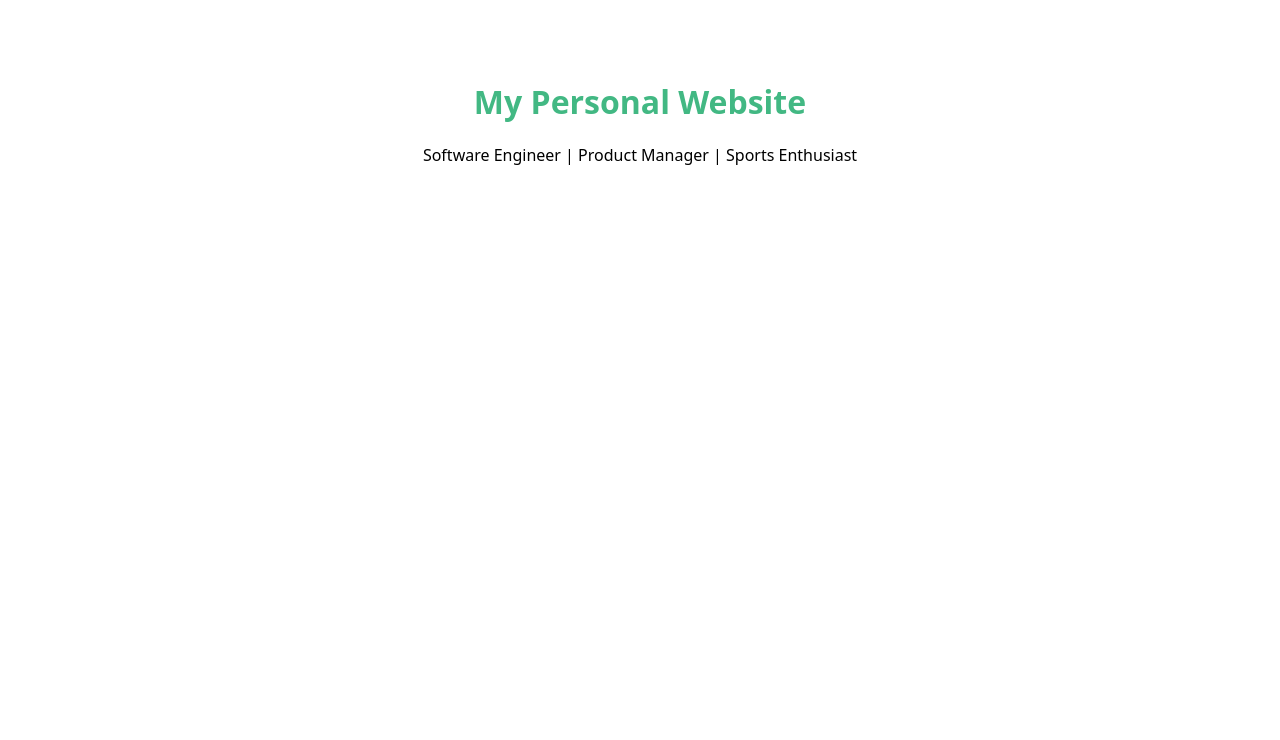
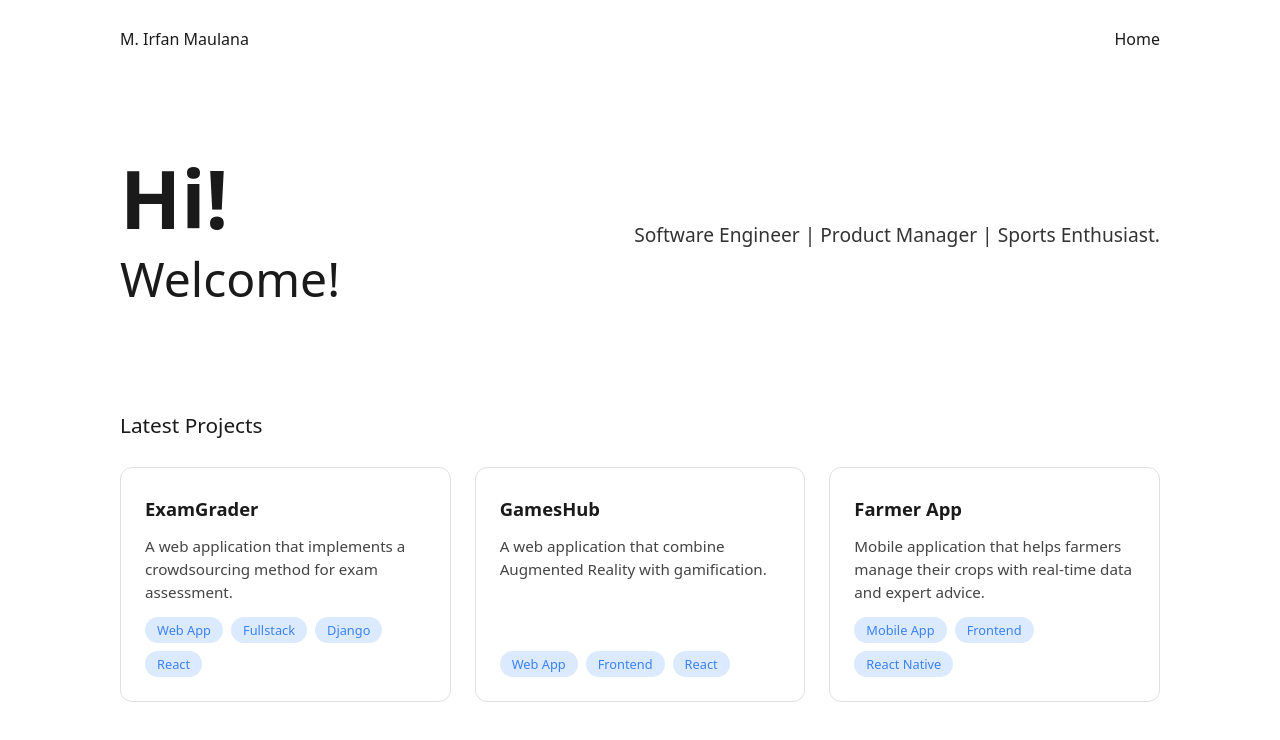
Before and after one commit to irfanmim/personal-website-fe, a Vue app: page /projects in a window 1280 px wide. Shown: the top 740 px of the page. Built offline with nearby package versions, Linux system fonts and the light colour scheme.

Commit message:
add init homepage

```diff
--- a/src/App.vue
+++ b/src/App.vue
@@ -1,22 +1,54 @@
 <template>
-  <main>
-    <h1>My Personal Website</h1>
-    <p>Software Engineer | Product Manager | Sports Enthusiast</p>
-  </main>
+  <div class="page">
+    <NavBar :name="owner" :links="navLinks" />
+    <HeroSection role="Software Engineer | Product Manager | Sports Enthusiast." />
+    <ProjectsSection :projects="projects" />
+  </div>
 </template>
 
 <script setup>
+import NavBar from './components/NavBar.vue'
+import HeroSection from './components/HeroSection.vue'
+import ProjectsSection from './components/ProjectsSection.vue'
+import { projects } from './data/projects.js'
+
+const owner = 'M. Irfan Maulana'
+const navLinks = [{ label: 'Home', href: '#' }]
 </script>
 
-<style scoped>
-main {
-  max-width: 700px;
-  margin: 80px auto;
-  text-align: center;
-  font-family: system-ui, Arial, sans-serif;
+<style>
+*,
+*::before,
+*::after {
+  box-sizing: border-box;
+  margin: 0;
+  padding: 0;
 }
 
-h1 {
-  color: #42b883;
+body {
+  font-family: system-ui, Arial, sans-serif;
+  color: #1a1a1a;
+  background: #fff;
 }
 </style>
+
+<style scoped>
+.page {
+  max-width: 1200px;
+  margin: 0 auto;
+  padding: 0 24px;
+  min-height: 100vh;
+}
+
+@media (min-width: 640px) {
+  .page {
+    padding: 0 48px;
+  }
+}
+
+@media (min-width: 1024px) {
+  .page {
+    padding: 0 80px;
+  }
+}
+</style>
--- /dev/null
+++ b/src/components/HeroSection.vue
@@ -0,0 +1,82 @@
+<template>
+  <section class="hero">
+    <div class="hero-left">
+      <h1 class="hero-hi">Hi!</h1>
+      <h2 class="hero-welcome">Welcome!</h2>
+    </div>
+    <div class="hero-right">
+      <p class="hero-role">{{ role }}</p>
+    </div>
+  </section>
+</template>
+
+<script setup>
+defineProps({
+  role: {
+    type: String,
+    required: true,
+  },
+})
+</script>
+
+<style scoped>
+.hero {
+  display: flex;
+  flex-direction: column;
+  gap: 24px;
+  padding: 48px 0 64px;
+}
+
+.hero-hi {
+  font-size: 3.5rem;
+  font-weight: 700;
+  line-height: 1;
+}
+
+.hero-welcome {
+  font-size: 2rem;
+  font-weight: 400;
+  margin-top: 8px;
+}
+
+.hero-role {
+  font-size: 1.1rem;
+  color: #333;
+}
+
+@media (min-width: 640px) {
+  .hero {
+    padding: 64px 0 80px;
+  }
+
+  .hero-hi {
+    font-size: 4.5rem;
+  }
+
+  .hero-welcome {
+    font-size: 2.5rem;
+  }
+}
+
+@media (min-width: 1024px) {
+  .hero {
+    flex-direction: row;
+    align-items: center;
+    justify-content: space-between;
+    gap: 0;
+    padding: 80px 0 100px;
+  }
+
+  .hero-hi {
+    font-size: 5rem;
+  }
+
+  .hero-welcome {
+    font-size: 3rem;
+  }
+
+  .hero-role {
+    font-size: 1.2rem;
+  }
+}
+</style>
--- /dev/null
+++ b/src/components/NavBar.vue
@@ -0,0 +1,72 @@
+<template>
+  <nav class="navbar">
+    <span class="nav-name">{{ name }}</span>
+    <div class="nav-links">
+      <a
+        v-for="link in links"
+        :key="link.label"
+        :href="link.href"
+        class="nav-link"
+      >
+        {{ link.label }}
+      </a>
+    </div>
+  </nav>
+</template>
+
+<script setup>
+defineProps({
+  name: {
+    type: String,
+    required: true,
+  },
+  links: {
+    type: Array,
+    default: () => [],
+  },
+})
+</script>
+
+<style scoped>
+.navbar {
+  display: flex;
+  justify-content: space-between;
+  align-items: center;
+  padding: 20px 0;
+}
+
+.nav-name {
+  font-size: 0.95rem;
+  font-weight: 400;
+}
+
+.nav-links {
+  display: flex;
+  gap: 16px;
+}
+
+.nav-link {
+  font-size: 0.95rem;
+  color: #1a1a1a;
+  text-decoration: none;
+}
+
+.nav-link:hover {
+  text-decoration: underline;
+}
+
+@media (min-width: 640px) {
+  .navbar {
+    padding: 28px 0;
+  }
+
+  .nav-name,
+  .nav-link {
+    font-size: 1rem;
+  }
+
+  .nav-links {
+    gap: 24px;
+  }
+}
+</style>
--- /dev/null
+++ b/src/components/ProjectCard.vue
@@ -0,0 +1,64 @@
+<template>
+  <div class="card">
+    <h4 class="card-title">{{ title }}</h4>
+    <p class="card-desc">{{ description }}</p>
+    <div class="tags">
+      <span class="tag" v-for="tag in tags" :key="tag">{{ tag }}</span>
+    </div>
+  </div>
+</template>
+
+<script setup>
+defineProps({
+  title: {
+    type: String,
+    required: true,
+  },
+  description: {
+    type: String,
+    required: true,
+  },
+  tags: {
+    type: Array,
+    default: () => [],
+  },
+})
+</script>
+
+<style scoped>
+.card {
+  border: 1px solid #e0e0e0;
+  border-radius: 12px;
+  padding: 28px 24px 24px;
+  display: flex;
+  flex-direction: column;
+  gap: 14px;
+  background: #fff;
+}
+
+.card-title {
+  font-size: 1.15rem;
+  font-weight: 600;
+}
+
+.card-desc {
+  font-size: 0.95rem;
+  color: #444;
+  line-height: 1.5;
+  flex: 1;
+}
+
+.tags {
+  display: flex;
+  flex-wrap: wrap;
+  gap: 8px;
+}
+
+.tag {
+  background: #dbeafe;
+  color: #3b82f6;
+  font-size: 0.8rem;
+  padding: 4px 12px;
+  border-radius: 999px;
+}
+</style>
--- /dev/null
+++ b/src/components/ProjectsSection.vue
@@ -0,0 +1,68 @@
+<template>
+  <section class="projects">
+    <h3 class="section-title">{{ title }}</h3>
+    <div class="cards">
+      <ProjectCard
+        v-for="project in projects"
+        :key="project.title"
+        v-bind="project"
+      />
+    </div>
+  </section>
+</template>
+
+<script setup>
+import ProjectCard from './ProjectCard.vue'
+
+defineProps({
+  title: {
+    type: String,
+    default: 'Latest Projects',
+  },
+  projects: {
+    type: Array,
+    required: true,
+  },
+})
+</script>
+
+<style scoped>
+.projects {
+  padding-bottom: 64px;
+}
+
+.section-title {
+  font-size: 1.2rem;
+  font-weight: 400;
+  margin-bottom: 20px;
+}
+
+.cards {
+  display: grid;
+  grid-template-columns: 1fr;
+  gap: 16px;
+}
+
+@media (min-width: 640px) {
+  .cards {
+    grid-template-columns: repeat(2, 1fr);
+    gap: 20px;
+  }
+}
+
+@media (min-width: 1024px) {
+  .projects {
+    padding-bottom: 80px;
+  }
+
+  .section-title {
+    font-size: 1.3rem;
+    margin-bottom: 28px;
+  }
+
+  .cards {
+    grid-template-columns: repeat(3, 1fr);
+    gap: 24px;
+  }
+}
+</style>
--- /dev/null
+++ b/src/data/projects.js
@@ -0,0 +1,17 @@
+export const projects = [
+  {
+    title: 'ExamGrader',
+    description: 'A web application that implements a crowdsourcing method for exam assessment.',
+    tags: ['Web App', 'Fullstack', 'Django', 'React'],
+  },
+  {
+    title: 'GamesHub',
+    description: 'A web application that combine Augmented Reality with gamification.',
+    tags: ['Web App', 'Frontend', 'React'],
+  },
+  {
+    title: 'Farmer App',
+    description: 'Mobile application that helps farmers manage their crops with real-time data and expert advice.',
+    tags: ['Mobile App', 'Frontend', 'React Native'],
+  },
+]
```
